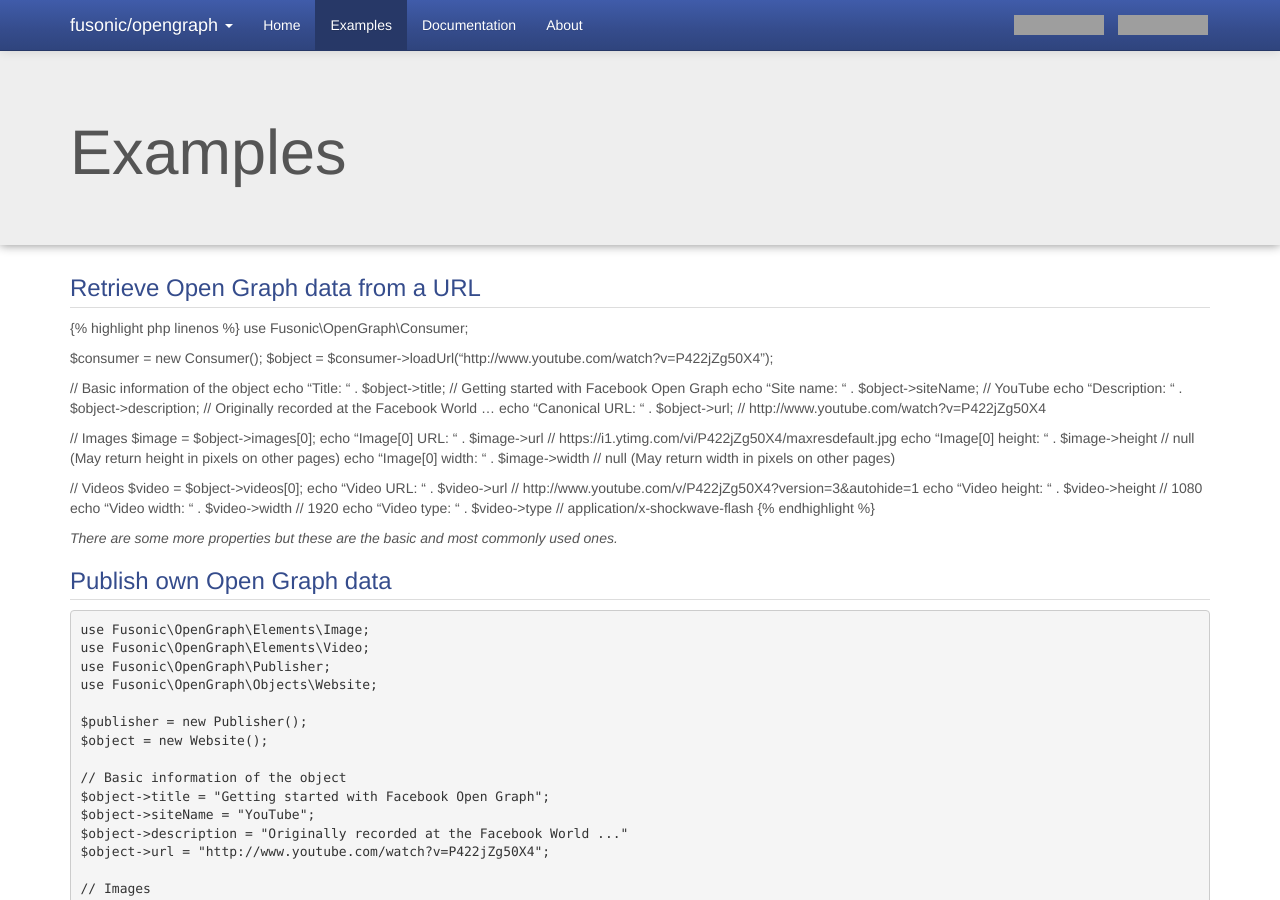
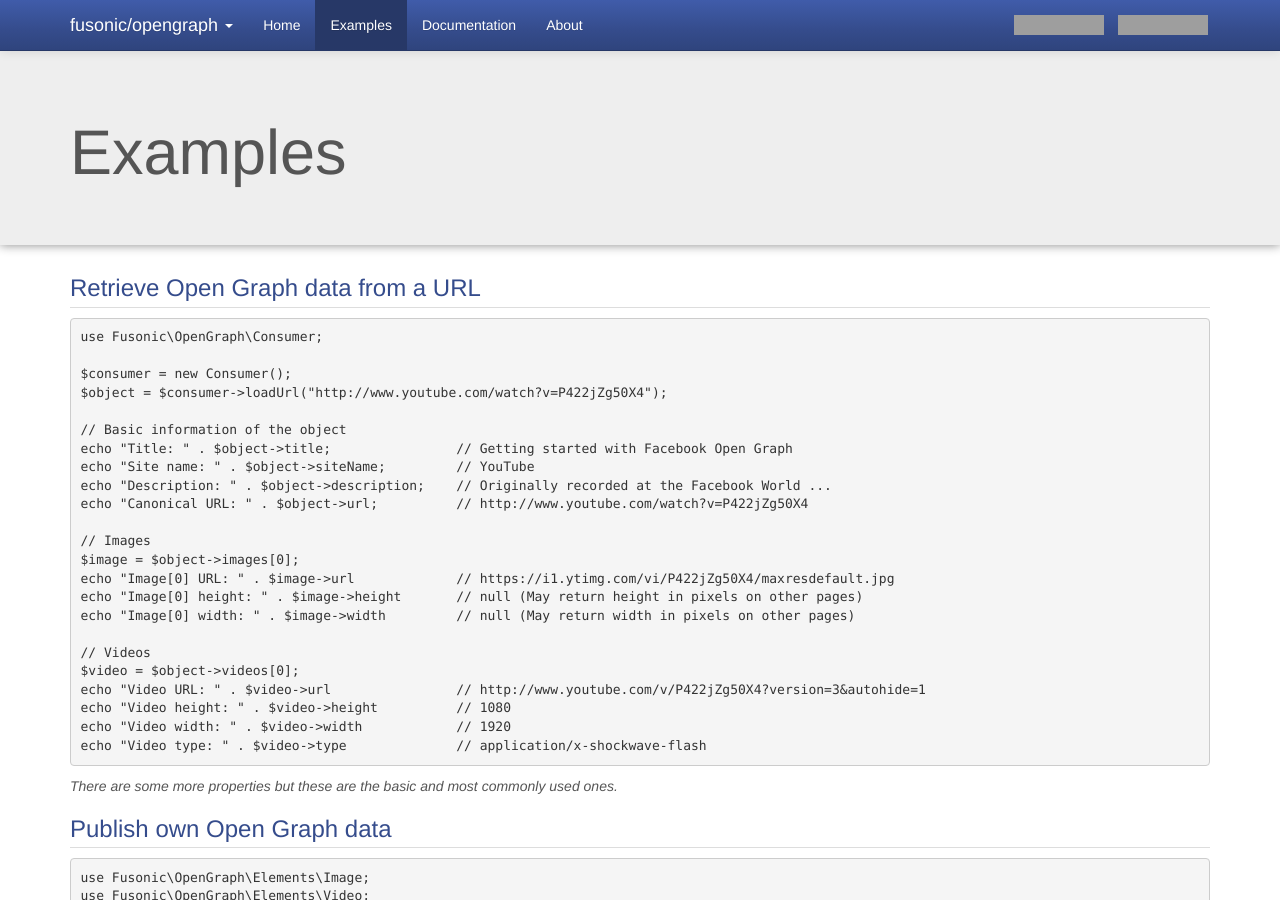
Before and after one commit to fusonic/opengraph, a Jekyll site: the page built from 10-examples.md, in a window 1280 px wide and 900 px high. Built offline with Jekyll 4.4.1, drawn with Linux system fonts in a browser that asks for light colours; nearby versions of some CDN libraries; grey boxes are pictures that could not be loaded.

Commit message:
syntax test

````diff
--- a/10-examples.md
+++ b/10-examples.md
@@ -6,7 +6,7 @@ permalink: /examples/
 
 ### Retrieve Open Graph data from a URL
 
-{{ "{% highlight php linenos "}}%}
+```php
 use Fusonic\OpenGraph\Consumer;
 
 $consumer = new Consumer();
@@ -30,13 +30,13 @@ echo "Video URL: " . $video->url                // http://www.youtube.com/v/P422
 echo "Video height: " . $video->height          // 1080
 echo "Video width: " . $video->width            // 1920
 echo "Video type: " . $video->type              // application/x-shockwave-flash
-{{ "{% endhighlight "}}%}
+```
 
 _There are some more properties but these are the basic and most commonly used ones._
 
 ### Publish own Open Graph data
 
-``` php
+```php
 use Fusonic\OpenGraph\Elements\Image;
 use Fusonic\OpenGraph\Elements\Video;
 use Fusonic\OpenGraph\Publisher;
--- a/_config.yml
+++ b/_config.yml
@@ -11,3 +11,4 @@ markdown: kramdown
 permalink: pretty
 kramdown:
   input: GFM
+extensions: [fenced_code_blocks]
````
